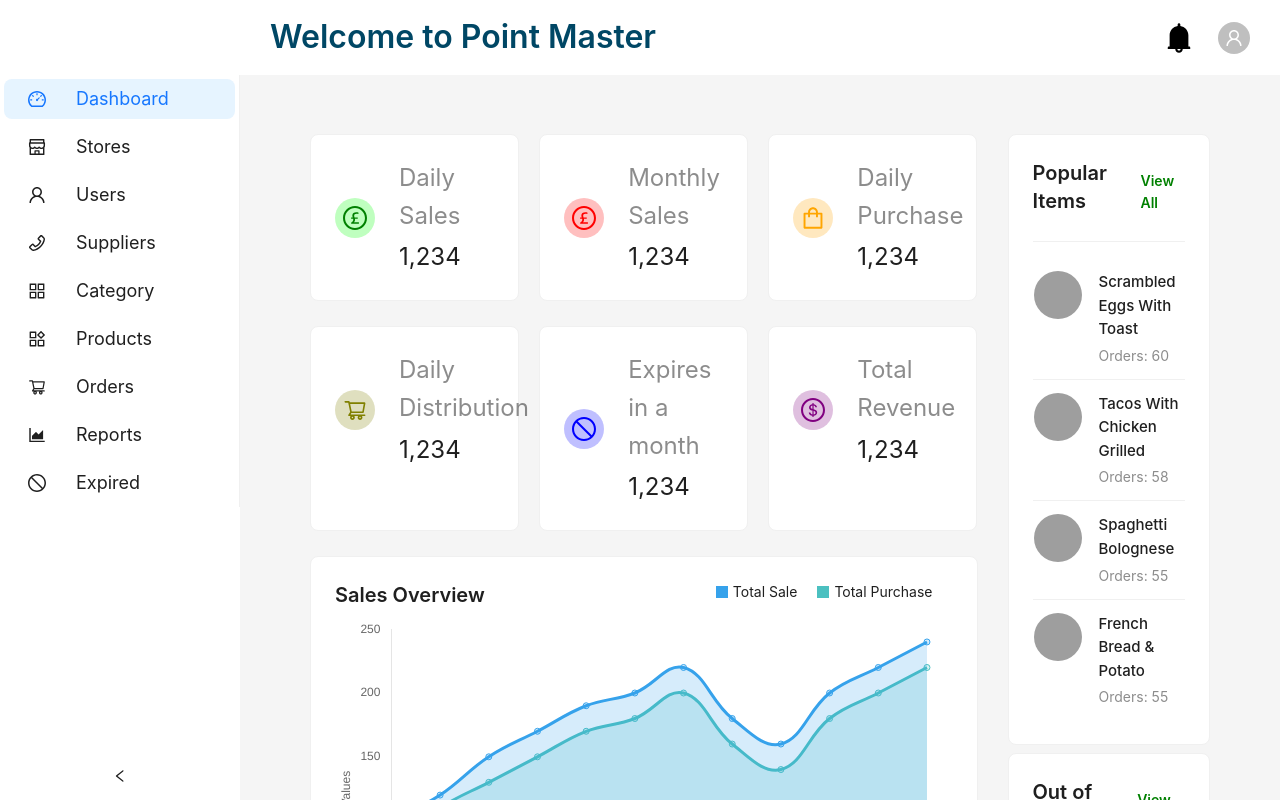
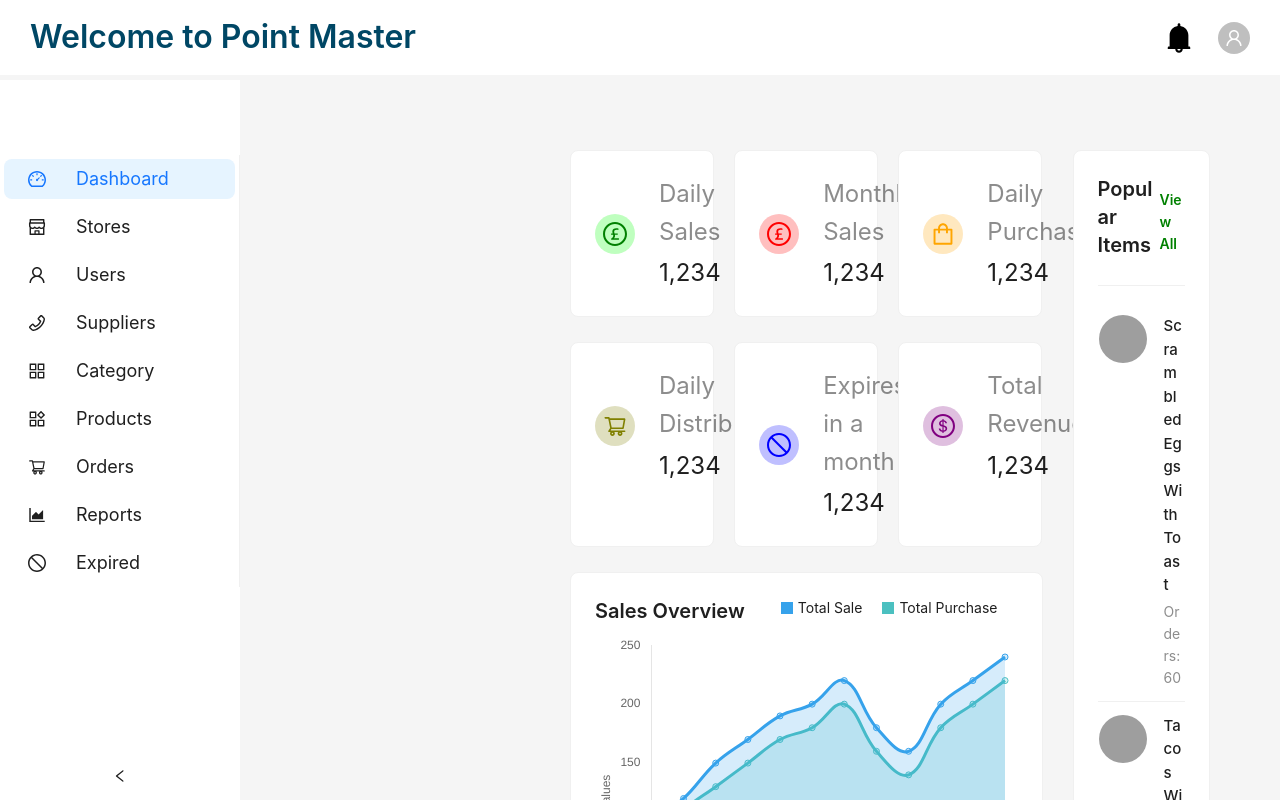
Before and after one commit to PointMaster-POS/web-management, a React (Create React App) app in the folder pointmaster/: page / in a window 1280 px wide. Shown: the top 800 px of the page. Built offline with nearby package versions, Linux system fonts and the light colour scheme; grey boxes are pictures that could not be loaded.

Commit message:
Update MainLayout.js

```diff
--- a/pointmaster/src/components/Dashboard/MainLayout.js
+++ b/pointmaster/src/components/Dashboard/MainLayout.js
@@ -1,25 +1,46 @@
-import React from 'react';
-import {Layout } from 'antd';
-import SideBar from './SideBar';
-import Header from './Header';
-import Content from "./Content"
+import React, { useState } from "react";
+import { Layout } from "antd";
+import SideBar from "./SideBar";
+import Header from "./Header";
+import Content from "./Content";
 // import Footer from "../Footer/Footer";
 
 const { Content: AntContent } = Layout;
 
 const MainLayout = () => {
+  const [collapsed, setCollapsed] = useState(false);
+
+  const handleCollapse = (collapsed) => {
+    setCollapsed(collapsed);
+  };
 
   return (
-    <Layout style={{minHeight: '100vh',}}>
-      <SideBar />
+    <Layout style={{ minHeight: "100vh" }}>
+      <div
+        style={{
+          position: "sticky",
+          top: 0,
+          zIndex: 1,
+          width: "100%",
+        }}
+      >
+        <Header />
+      </div>
       <Layout>
-        <Header />
-        <AntContent style={{ margin: '0 16px' }}>
-          <Content />
-        </AntContent>
-        {/* <Footer /> */}
+        <SideBar onCollapse={handleCollapse} />
+        <Layout
+          style={{
+            marginLeft: collapsed ? "80px" : "260px", // Adjust based on collapsed state
+            transition: "margin-left 0.2s",
+          }}
+        >
+          <AntContent style={{ margin: "16px 16px 0" }}>
+            <Content />
+          </AntContent>
+        </Layout>
       </Layout>
     </Layout>
   );
 };
+
 export default MainLayout;
```
